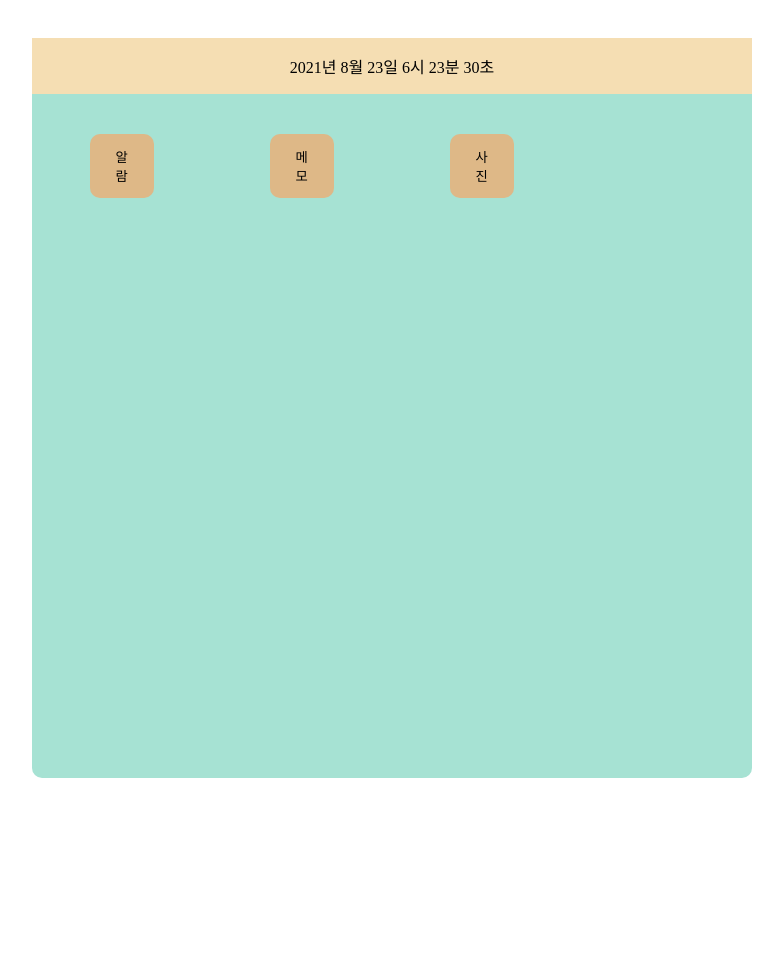
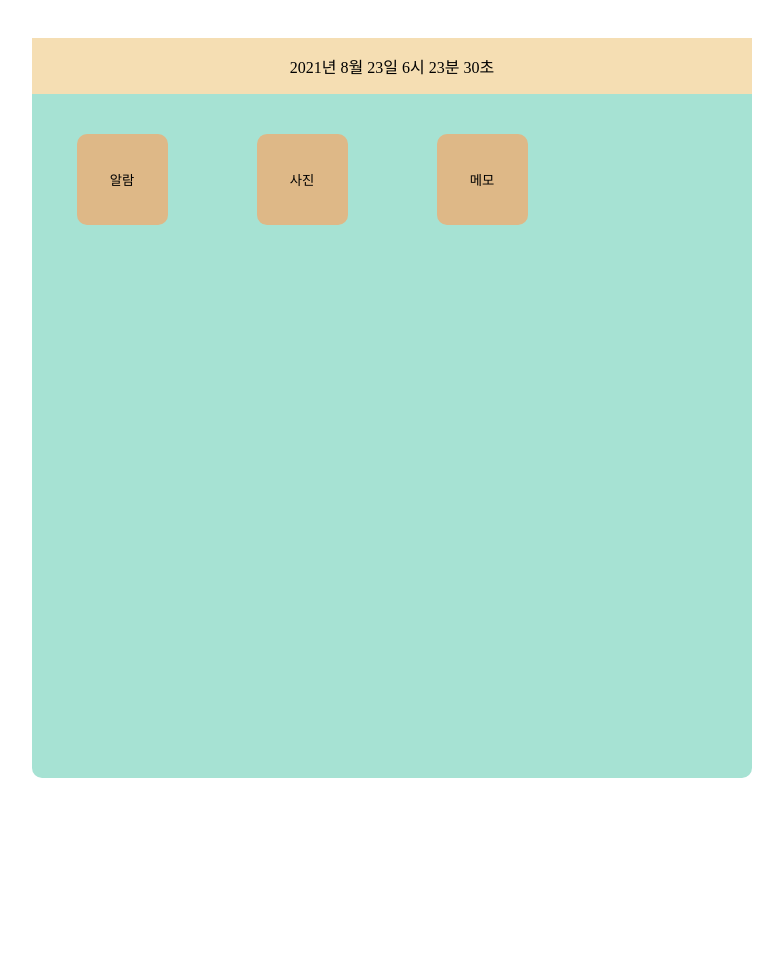
Before and after one commit to eamon3481/11st_phone_emulation, a website built with webpack: page src/index.html in a window 1280 px wide. Shown: the whole page, without its empty margins (248-1031 px from the left). After the commit the page ends 909 px from the top, so only its background shows below. Built offline with nearby package versions, Linux system fonts and the light colour scheme.

Commit message:
Feature/drag adrop (#29)
* [#10] Drag & Drop 구현 ( 그리드 )

* [#15]fix : 앱 포지션 끼리 자리 바꿈

* fix : position 중복에러

* chore : console.log 제거

```diff
--- a/public/style/home/index.css
+++ b/public/style/home/index.css
@@ -1,13 +1,14 @@
 .home_main {
-  padding: 10px, 10px;
+  grid-template-columns: repeat(4, 1fr);
   display: grid;
-  grid: '. . . .';
+  height: 90%;
 }
+
 
 .AppButton {
   display: flex;
-  width: 40px;
-  height: 40px;
+  width: 100%;
+  height: 100%;
   border-radius: 10px;
   background-color: burlywood;
   border: none;
@@ -16,6 +17,6 @@
 }
 .home_itemBox {
   margin: 40px auto;
-  width: 65px;
-  height: 72px;
+  width: 91px;
+  height: 91px;
 }
--- a/src/components/home/AppButton.ts
+++ b/src/components/home/AppButton.ts
@@ -5,7 +5,7 @@ export default class AppButton extends Component<AppButtonProps> {
   template() {
     const { text, route } = this.$props;
     return `
-      <button class="AppButton route" route="${route}"><span>${text}</span></button>
+      <button draggable="true" class="AppButton route" route="${route}"><span>${text}</span></button>
       `;
   }
 }
--- a/src/components/home/index.ts
+++ b/src/components/home/index.ts
@@ -1,32 +1,101 @@
 import Component from '@src/lib/Component';
 import AppButton from './AppButton';
-import {AppButtonProps} from '@src/type/componentPropsType'
+import {
+  AppButtonProps,
+  createElementType,
+} from '@src/type/componentPropsType';
+import { positionState, PositionStateType } from '@src/store/PositionStore';
+import { getState, setState } from '@src/lib/Observer';
 export default class HomePageBody extends Component {
+  constructor(createElementConfig: createElementType) {
+    super(createElementConfig);
+
+    this.keys = [positionState];
+    this.subscribe();
+  }
+
+  setEvent() {
+    const position = getState<PositionStateType>(positionState);
+    const setPosition = setState<PositionStateType>(positionState);
+    let dragged: { target: 'alert' | 'photo' | 'memo' };
+    const textSwitch = (text: string): 'alert' | 'photo' | 'memo' =>
+      text === '알람' ? 'alert' : text === '사진' ? 'photo' : 'memo';
+
+    const handleDragStart = (e: MouseEvent) => {
+      const text = (e.target as HTMLElement).innerText;
+
+      const target = textSwitch(text);
+      dragged = { target: textSwitch(text) };
+    };
+
+    const handleDragOver = (e: MouseEvent) => {
+      (e.target as HTMLElement).style.background = 'gray';
+      e.preventDefault();
+    };
+
+    const handleDragLeave = (e: MouseEvent) => {
+      (e.target as HTMLElement).removeAttribute('style');
+    };
+
+    const handleDrop = (e: DragEvent) => {
+      const target = e.target as HTMLElement;
+      target.removeAttribute('style');
+
+      const _target = target.closest('.home_itemBox');
+      if (!_target) return;
+
+      const idx = _target.classList[1];
+
+      if (target.classList[0] !== 'home_itemBox') {
+        let temp = position[dragged.target];
+        position[dragged.target] = position[textSwitch(target.innerText)];
+        position[textSwitch(target.innerText)] = temp;
+      } else {
+        position[dragged.target] = +idx.slice(4);
+      }
+
+      localStorage.setItem('Position', JSON.stringify(position));
+      setPosition(position);
+    };
+
+    this.addEvent('dragstart', '.AppButton', handleDragStart);
+    this.addEvent('dragover', '.home_itemBox', handleDragOver);
+    this.addEvent('dragleave', '.home_itemBox', handleDragLeave);
+    this.addEvent('drop', '.home_itemBox', handleDrop);
+  }
+
   template() {
-    return `
-      ${this.setComponent<AppButton, AppButtonProps>({ tagName: 'div' ,classNames: [ 'home_itemBox']},AppButton, { text: '알람', route: '/alert' }, 0)}
-      ${this.setComponent<AppButton, AppButtonProps>({ tagName: 'div' ,classNames: [ 'home_itemBox']},AppButton, { text: '메모', route: '/memo' }, 1)}
-      ${this.setComponent<AppButton, AppButtonProps>({ tagName: 'div' ,classNames: [ 'home_itemBox']},AppButton, { text: '사진', route: '/photo' }, 2)}
-      <div class="home_itemBox"></div>
-      <div class="home_itemBox"></div>
-      <div class="home_itemBox"></div>
-      <div class="home_itemBox"></div>
-      <div class="home_itemBox"></div>
-      <div class="home_itemBox"></div>
-      <div class="home_itemBox"></div>
-      <div class="home_itemBox"></div>
-      <div class="home_itemBox"></div>
-      <div class="home_itemBox"></div>
-      <div class="home_itemBox"></div>
-      <div class="home_itemBox"></div>
-      <div class="home_itemBox"></div>
-      <div class="home_itemBox"></div>
-      <div class="home_itemBox"></div>
-      <div class="home_itemBox"></div>
-      <div class="home_itemBox"></div>
-      <div class="home_itemBox"></div>
+    const position = getState<PositionStateType>(positionState);
+    const PositionNumber = 20;
+    const items = new Array(PositionNumber).fill(
+      '<div class="home_itemBox"></div>',
+    );
 
-
-      `;
+    return `${items
+      .map((v, i) => {
+        if (i === position.alert)
+          return this.setComponent<AppButton, AppButtonProps>(
+            { tagName: 'div', classNames: ['home_itemBox', `idx_${i}`] },
+            AppButton,
+            { text: '알람', route: '/alert' },
+            0,
+          );
+        if (i === position.memo)
+          return this.setComponent<AppButton, AppButtonProps>(
+            { tagName: 'div', classNames: ['home_itemBox', `idx_${i}`] },
+            AppButton,
+            { text: '메모', route: '/memo' },
+            1,
+          );
+        if (i === position.photo)
+          return this.setComponent<AppButton, AppButtonProps>(
+            { tagName: 'div', classNames: ['home_itemBox', `idx_${i}`] },
+            AppButton,
+            { text: '사진', route: '/photo' },
+            2,
+          );
+        return `<div class="home_itemBox idx_${i}"></div>`;
+      })
+      .join('')}`;
   }
 }
--- a/src/lib/router.js
+++ b/src/lib/router.js
@@ -13,7 +13,6 @@ const routes = {
 // entry point
 export function initialRoutes(el) {
   renderHTML(el, routes['/']);
-  console.log(window);
   window.onpopstate = (e) => {
     return renderHTML(el, routes[window.location.pathname]);
   };
--- /dev/null
+++ b/src/store/PositionStore.ts
@@ -0,0 +1,22 @@
+import { initState } from '@src/lib/Observer';
+
+export type PositionStateType = {
+  alert: number;
+  photo: number;
+  memo: number;
+};
+const defaultPositionValue = {
+  alert: 0,
+  photo: 1,
+  memo: 2,
+};
+
+const storagePosition = localStorage.getItem('Position');
+if (!storagePosition)
+  localStorage.setItem('Position', JSON.stringify(defaultPositionValue));
+export const positionState = initState<PositionStateType>({
+  key: 'positionState',
+  defaultValue: storagePosition
+    ? JSON.parse(storagePosition)
+    : defaultPositionValue,
+});
```
